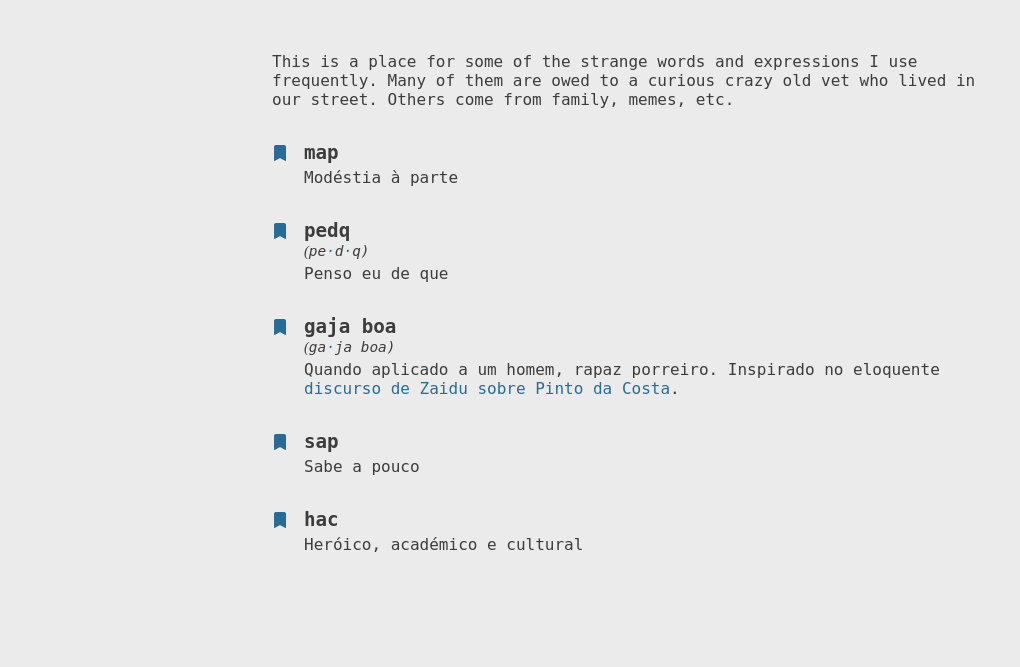
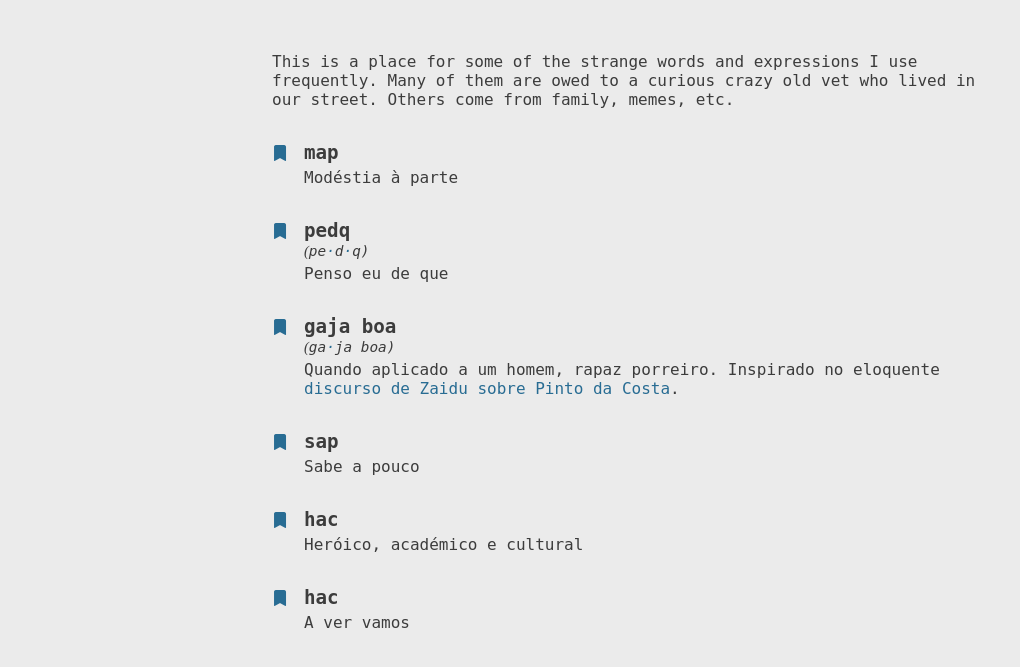
Before and after one commit to bogosorter/bogodictionary, a plain HTML site: page index.html in a window 1280 px wide. Shown: the part 247-914 px from the top of the page, without its empty margins (0-1020 px from the left). Drawn offline with nearby package versions, Linux system fonts and the light colour scheme.

Commit message:
added avv

```diff
--- a/index.html
+++ b/index.html
@@ -86,6 +86,18 @@
                         </main>
                     </article>
                 </li>
+                <li>
+                    <article id="hac">
+                        <header>
+                            <h2>hac</h2>
+                        </header>
+                        <main>
+                            <p class="definition">
+                                A ver vamos
+                            </p>
+                        </main>
+                    </article>
+                </li>
             </ul>
         </main>
     </body>
```
